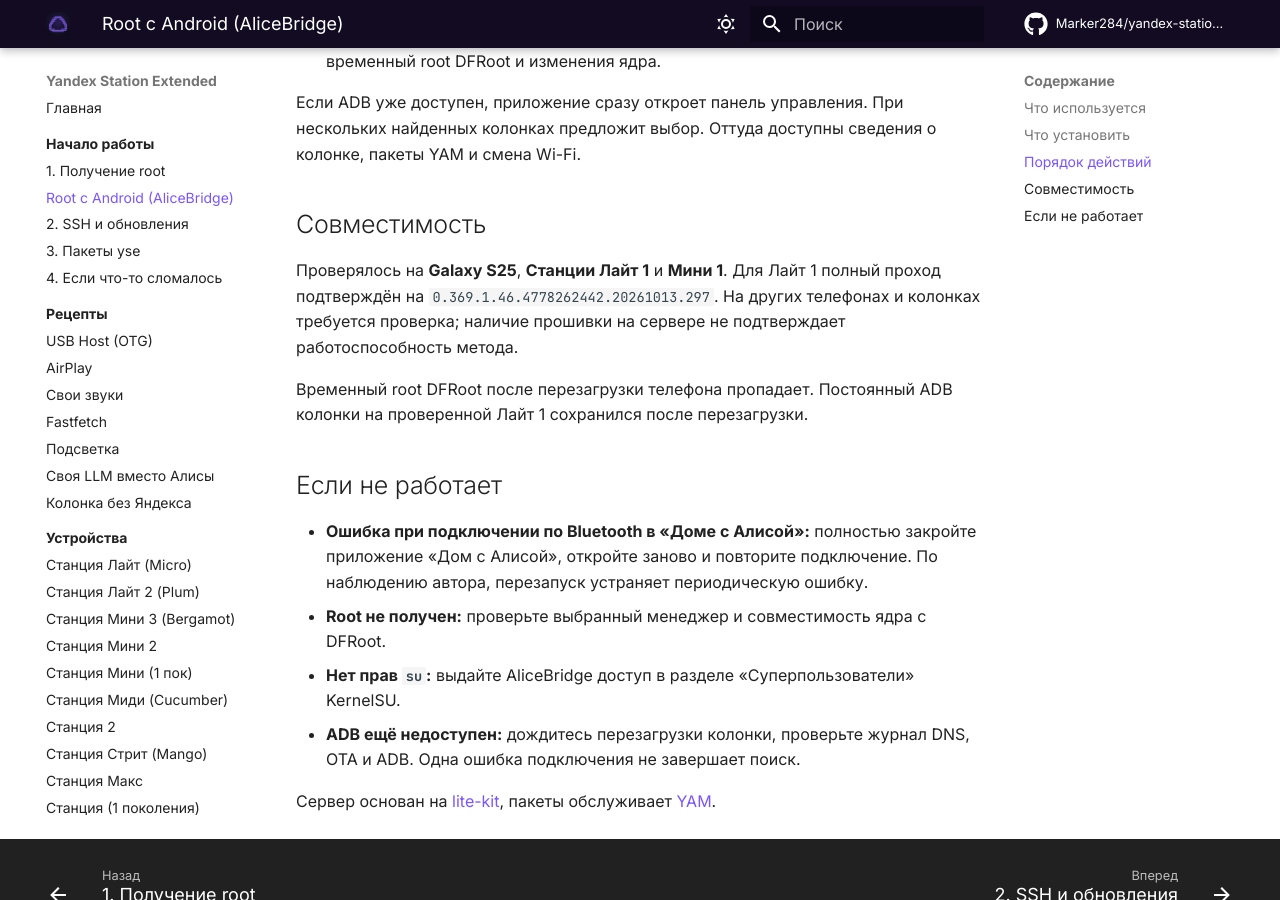
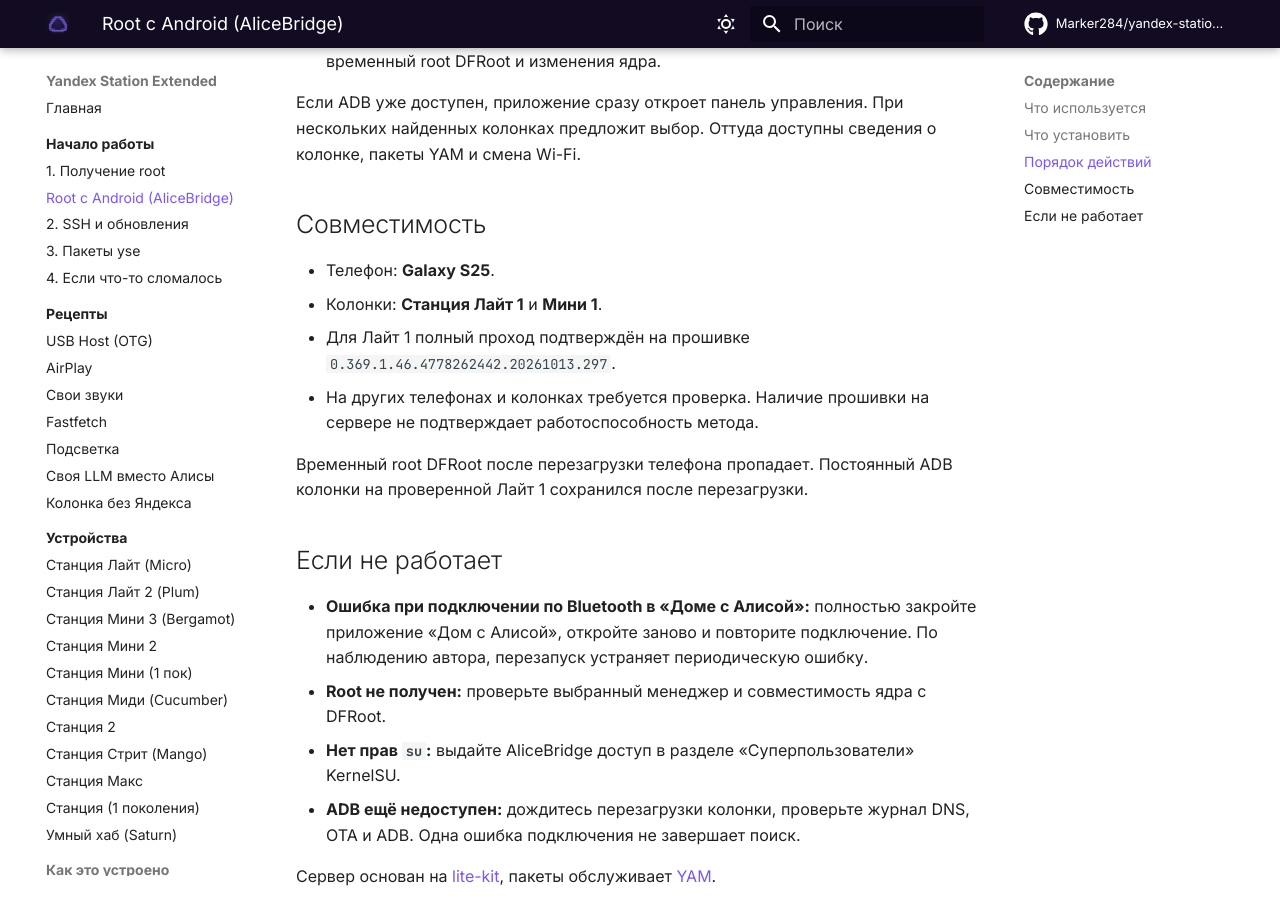
Before and after one commit to Kastle86/yandex-station-extended, an MkDocs documentation site: the page built from docs/start/root-android.md, in a window 1280 px wide and 900 px high, scrolled down 1346 px. Built offline with MkDocs 1.6.1 and Material for MkDocs 9.7.7, drawn with Linux system fonts in a browser that asks for light colours; comment, search, counter and statistics services are not loaded.

Commit message:
docs: format AliceBridge compatibility as a bullet list

```diff
--- a/docs/start/root-android.md
+++ b/docs/start/root-android.md
@@ -27,7 +27,10 @@
 
 ## Совместимость
 
-Проверялось на **Galaxy S25**, **Станции Лайт 1** и **Мини 1**. Для Лайт 1 полный проход подтверждён на `0.369.1.46.4778262442.20261013.297`. На других телефонах и колонках требуется проверка; наличие прошивки на сервере не подтверждает работоспособность метода.
+- Телефон: **Galaxy S25**.
+- Колонки: **Станция Лайт 1** и **Мини 1**.
+- Для Лайт 1 полный проход подтверждён на прошивке `0.369.1.46.4778262442.20261013.297`.
+- На других телефонах и колонках требуется проверка. Наличие прошивки на сервере не подтверждает работоспособность метода.
 
 Временный root DFRoot после перезагрузки телефона пропадает. Постоянный ADB колонки на проверенной Лайт 1 сохранился после перезагрузки.
 
```
